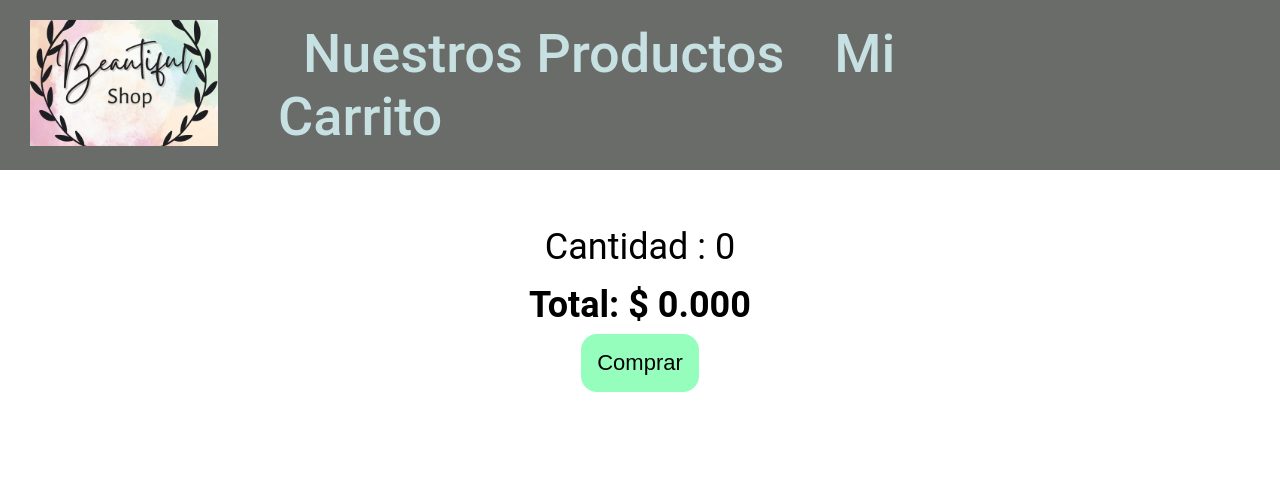
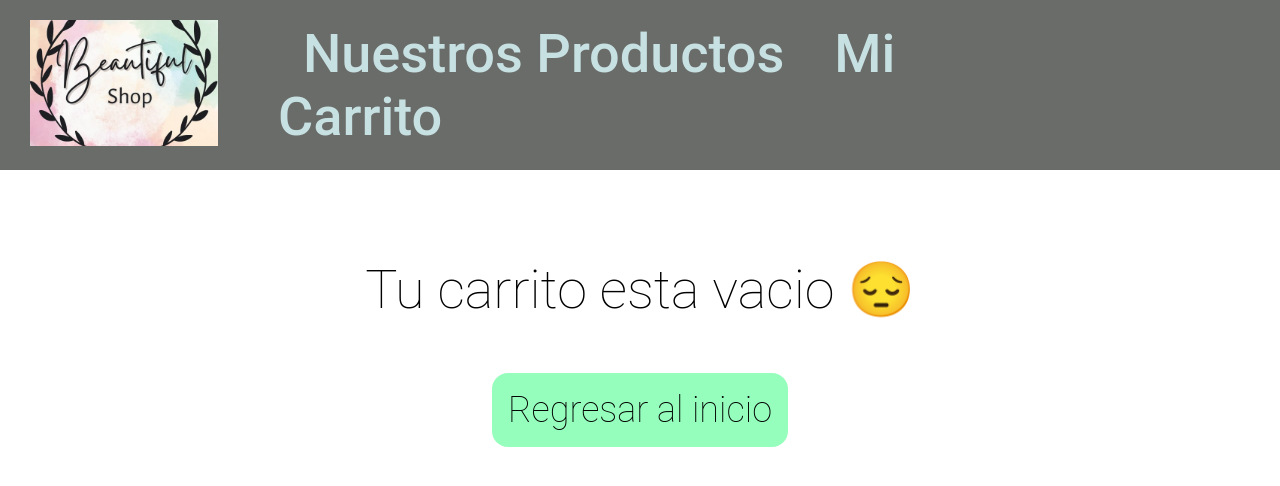
Before and after one commit to carolinaviasus/Pagina_Beautifulshop, an Angular app: page /cart-page in a window 1280 px wide. Shown: the top 486 px of the page. Built offline with nearby package versions, Linux system fonts and the light colour scheme.

Commit message:
not-found ok

```diff
--- a/src/app/app.module.ts
+++ b/src/app/app.module.ts
@@ -11,6 +11,7 @@ import { ProductViewComponent } from './pages/product-view/product-view.componen
 import { HeaderComponent } from './components/header/header.component';
 import { HomeComponent } from './pages/home/home.component';
 import { CartPageComponent } from './pages/cart-page/cart-page.component';
+import { NotFoundComponent } from './pages/not-found/not-found.component';
 
 @NgModule({
   declarations: [
@@ -21,7 +22,8 @@ import { CartPageComponent } from './pages/cart-page/cart-page.component';
     ProductViewComponent,
     HeaderComponent,
     HomeComponent,
-    CartPageComponent
+    CartPageComponent,
+    NotFoundComponent
   ],
   imports: [
     BrowserModule,
--- a/src/app/pages/cart-page/cart-page.component.html
+++ b/src/app/pages/cart-page/cart-page.component.html
@@ -1,4 +1,9 @@
-<div class="container">
+<app-not-found [visible]="!cart || cart.items.length <=0"
+notFoundMessage="Tu carrito esta vacio 😔"
+resetLinkText="Regresar al inicio"
+>
+</app-not-found>
+<div *ngIf="cart && cart.items.length >0"  class="container">
     <ul>
         <li *ngFor="let cartItem of cart.items">
             <div>
--- /dev/null
+++ b/src/app/pages/not-found/not-found.component.html
@@ -0,0 +1,4 @@
+<div *ngIf="visible">
+    {{notFoundMessage}}
+    <a routerLink="{{resetLinkRoute}}">{{resetLinkText}}</a>
+</div>
--- /dev/null
+++ b/src/app/pages/not-found/not-found.component.scss
@@ -0,0 +1,31 @@
+@import "/src/themes/themes.scss";
+
+div {
+  display: flex;
+  align-items: center;
+  justify-content: center;
+  flex-direction: column;
+  font-size: $font-size54;
+  margin: 10%;
+  font-weight: 100;
+  height: 20vh;
+
+  a {
+    border-radius: 1rem;
+    border: none;
+    padding: 1rem;
+    color: $black-color;
+    background-color: $add-cart-detail;
+    font-size: $font-size36;
+    outline: none;
+    text-decoration: none;
+    margin: 5%;
+    &:hover {
+      cursor: pointer;
+      color: $red-colorh;
+      transform: translateY(5px);
+      transition: 1s all;
+      font-weight: 500;
+    }
+  }
+}
--- /dev/null
+++ b/src/app/pages/not-found/not-found.component.ts
@@ -0,0 +1,19 @@
+import { Component, Input, OnInit } from '@angular/core';
+
+@Component({
+  selector: 'app-not-found',
+  templateUrl: './not-found.component.html',
+  styleUrls: ['./not-found.component.scss']
+})
+export class NotFoundComponent implements OnInit {
+
+  @Input() visible: boolean = false;
+  @Input() notFoundMessage: string = "Nothing Found!";
+  @Input() resetLinkText: string = "Reset";
+  @Input() resetLinkRoute: string = "/";
+  constructor(){}
+
+  ngOnInit(): void {
+
+  }
+}
```
Also changed, not shown: 1 other file (tests, documents, lock files or other folders).
